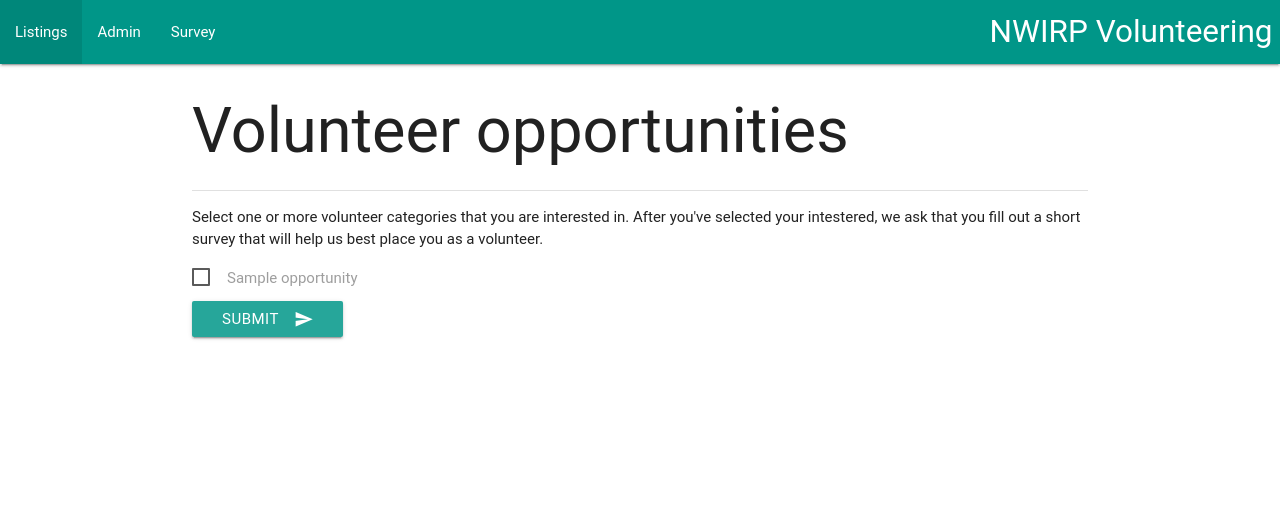
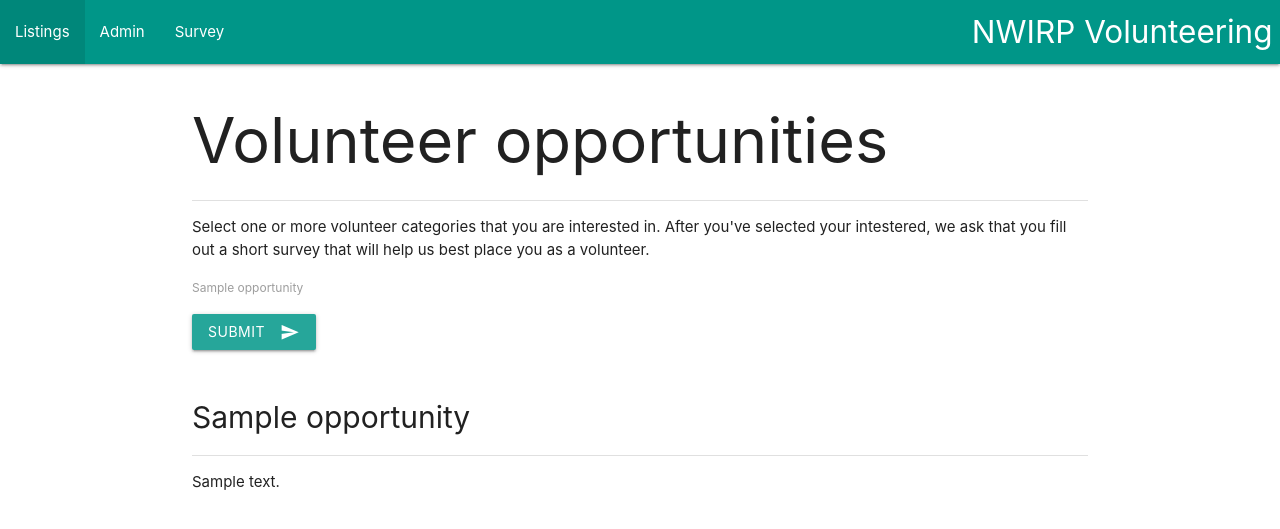
Before and after one commit to luisnaranjo733/django-react-docker, a Django app: page /volunteer/listing/ in a window 1280 px wide. Shown: the top 529 px of the page. Run offline with Django 3.2, Linux system fonts and the light colour scheme; tables that the repository leaves empty hold one stand-in row (values such as "Sample post"); some libraries are stand-ins or nearby versions; some web fonts are replaced.

Commit message:
iterate on forms

```diff
--- a/core/models.py
+++ b/core/models.py
@@ -33,7 +33,7 @@ class Manager(models.Model):
     '''Model for volunteer opporunity managers
     '''
     user = models.OneToOneField(User)
-    phone = models.CharField(max_length=15)
+    phone = models.CharField(max_length=15, default="", blank=True)
     role = models.CharField(max_length=100, default="", blank=True)
 
     def __str__(self):
@@ -44,9 +44,9 @@ class Opportunity(models.Model):
     '''
     name = models.CharField(max_length=255)
     desc = models.TextField(blank=True) # optional
-    volunteers = models.ManyToManyField(Volunteer)
+    volunteers = models.ManyToManyField(Volunteer, blank=True)
     manager = models.ManyToManyField(Manager)
-    surveys = models.ManyToManyField(Survey)
+    surveys = models.ManyToManyField(Survey, blank=True)
 
     def __str__(self):
         return self.name
--- a/core/static/core/css/listing.css
+++ b/core/static/core/css/listing.css
@@ -0,0 +1,3 @@
+h2 {
+    font-size: 2rem;
+}
--- a/core/templates/core/base.html
+++ b/core/templates/core/base.html
@@ -14,8 +14,8 @@
     <!--Import Google Icon Font-->
     <link href="http://fonts.googleapis.com/icon?family=Material+Icons" rel="stylesheet">
     <!--Import materialize.css-->
-    <!--<link type="text/css" rel="stylesheet" href="{% static "bower_components/materialize/dist/css/materialize.css" %}"  media="screen,projection"/>-->
-    <link rel="stylesheet" href="https://cdnjs.cloudflare.com/ajax/libs/materialize/0.98.1/css/materialize.min.css">
+    <link type="text/css" rel="stylesheet" href="{% static "bower_components/materialize/dist/css/materialize.css" %}"  media="screen,projection"/>
+    <!--<link rel="stylesheet" href="https://cdnjs.cloudflare.com/ajax/libs/materialize/0.98.1/css/materialize.min.css">-->
 
     <link rel="stylesheet" href="{% static "core/css/index.css" %}"> {% block head %}{% endblock head %}
 
@@ -29,6 +29,7 @@
 <body>
 
 
+<div class="navbar-fixed">
   <nav>
     <div class="nav-wrapper teal">
       <a href="{% url 'index' %}" class="brand-logo right">NWIRP Volunteering</a>
@@ -39,6 +40,7 @@
       </ul>
     </div>
   </nav>
+</div>
 
 
 
--- a/core/templates/core/listing.html
+++ b/core/templates/core/listing.html
@@ -5,18 +5,13 @@
 <div class="divider"></div>
 
 
-
 <p>
   Select one or more volunteer categories that you are interested in. After you've selected your intestered, we ask that you
   fill out a short survey that will help us best place you as a volunteer.
 </p>
 
-{{ opportunities }}
-
 <form action="{% url 'volunteer_survey' %}" method="POST">
-    {% csrf_token %}
-
-    {% for opportunity in opportunity_list %}
+  {% csrf_token %} {% for opportunity in opportunity_list %}
   <p>
     <input type="checkbox" name="categories[]" value="{{ opportunity.id }}" id="{{ opportunity.id }}" />
     <label for="{{ opportunity.id }}">{{ opportunity.name }}</label>
@@ -29,4 +24,16 @@
 </form>
 
 
+{% for opportunity in opportunity_list %}
+<div class="section">
+  <h2>{{ opportunity.name }}</h2>
+  <div class="divider"></div>
+
+  <p>{{ opportunity.desc }}</p>
+</div>
+{% endfor %}
+
+
+
+
 {% endblock body %}
```
Lines whose indentation alone changed are shown as unchanged.
